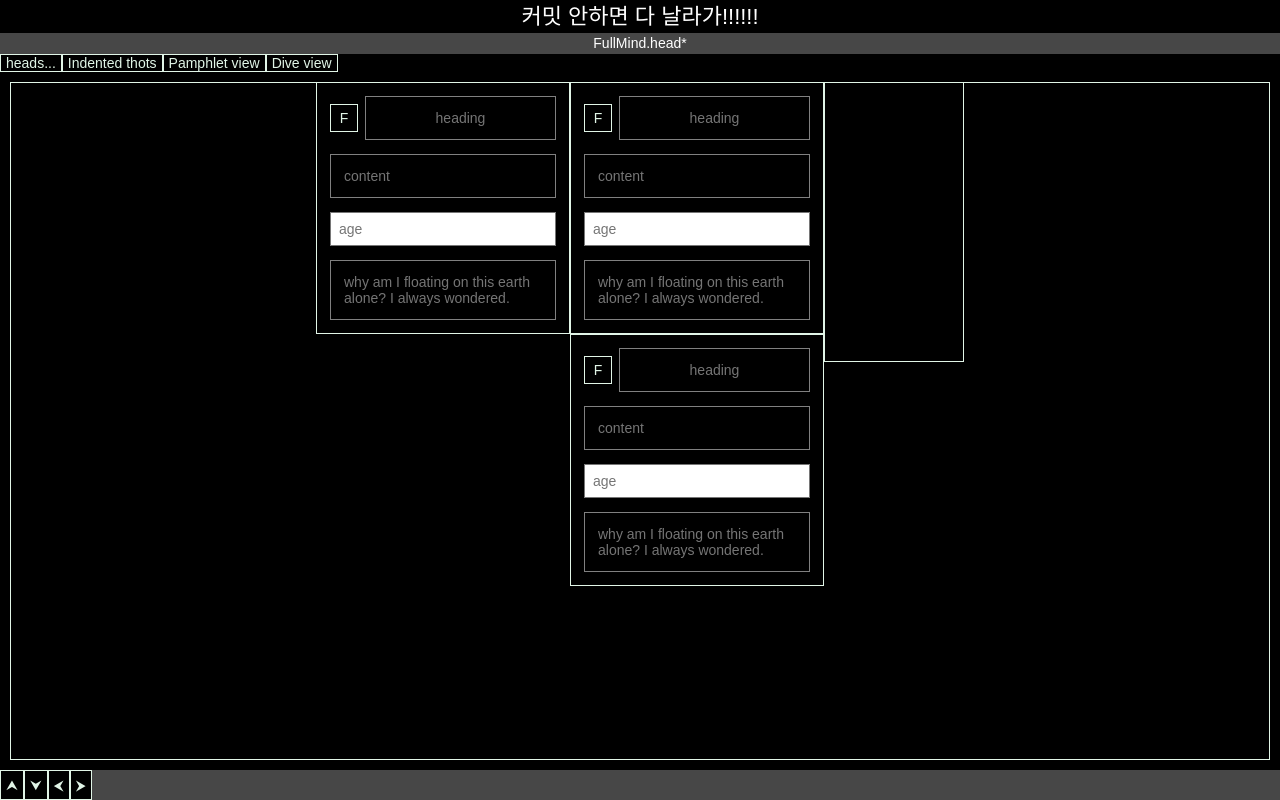
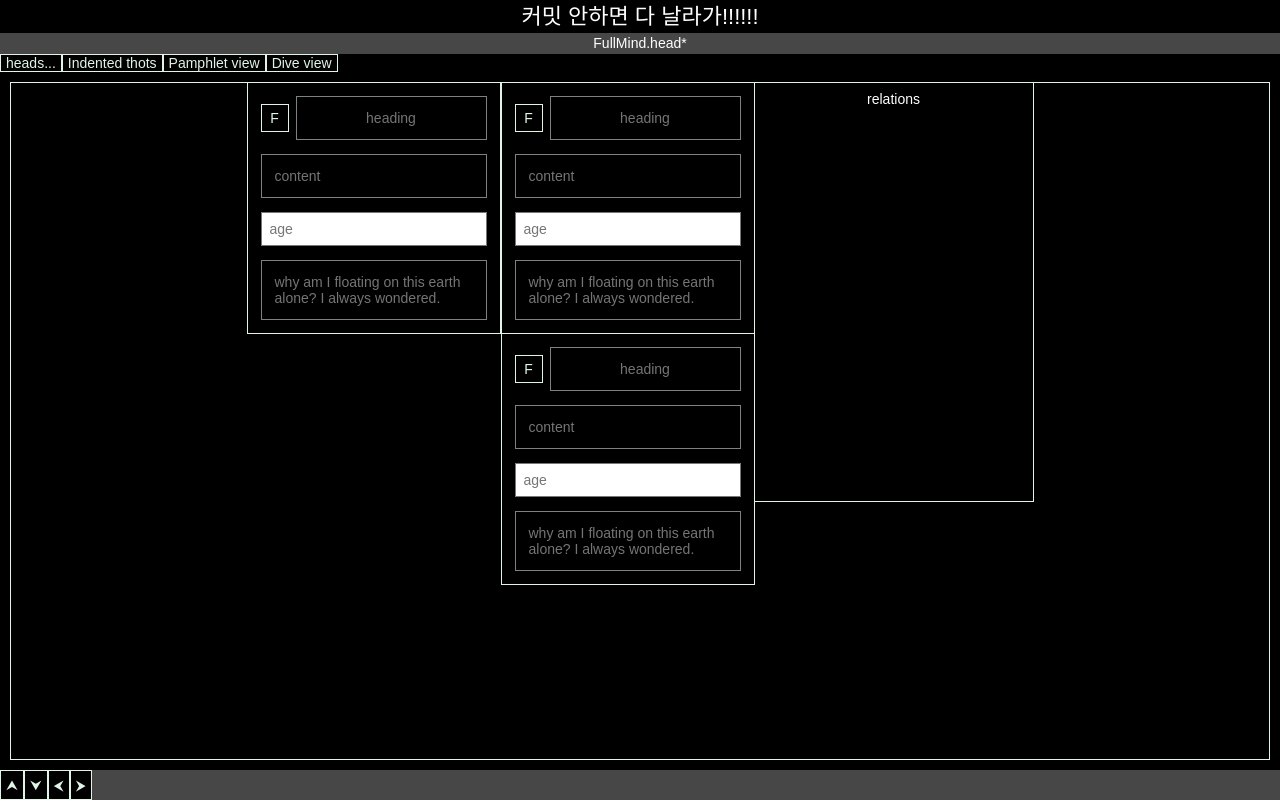
Before and after one commit to alanuv7v/FullMind-3, a Svelte app: page / in a window 1280 px wide. Built offline with nearby package versions, Linux system fonts and the light colour scheme; a web font is replaced by a local one.

Commit message:
focus node

```diff
--- a/src/views/NodeView/Node.svelte
+++ b/src/views/NodeView/Node.svelte
@@ -38,6 +38,9 @@
     main.style.minHeight = tile[1] + 'em'
   })
 
+  function onTextareaFocus() {
+
+  }
 
 
 </script>
@@ -52,18 +55,18 @@
     <div id='heading'>
       <button id="focus">F</button>
       <div class="entry">
-        <MultilineTextarea placeholder={p[0]} value={""} color="white" textAlign={p[1].textAlign}/>
+        <MultilineTextarea placeholder={p[0]} value={""} color="white" textAlign={p[1].textAlign} on:focus={onTextareaFocus}/>
       </div>
     </div>
     {:else}
       <div class="entry">
       {#if typeof p[1] != "object"}
-        <MultilineTextarea placeholder={p[0]} value={p[1]} color="white"/>
+        <MultilineTextarea placeholder={p[0]} value={p[1]} color="white" on:focus={onTextareaFocus}/>
       {:else}
         {#if p[1].type === "Int"}
           <input type="number" placeholder={p[0]} min="1" max="100">
           {:else}
-          <MultilineTextarea placeholder={p[0]} value={""} color="white" textAlign={p[1].textAlign}/>
+          <MultilineTextarea placeholder={p[0]} value={""} color="white" textAlign={p[1].textAlign} on:focus={onTextareaFocus}/>
         {/if}
       {/if}
       </div>
@@ -80,8 +83,7 @@
     padding: 1em;
     overflow: hidden;
     transition: width 0.5s ease, height 0.5s ease;
-  }
-  main {
+    margin-bottom: -1px
   }
   .entry {
     //border: 1px solid gray
--- a/src/views/NodeView/NodeCoulmn.svelte
+++ b/src/views/NodeView/NodeCoulmn.svelte
@@ -8,3 +8,9 @@
    <Node {thot}/>
   {/each}
 </main>
+
+<style>
+  main {
+    margin-right: -1px
+  }
+</style>
--- a/src/views/NodeView/RelationColumn.svelte
+++ b/src/views/NodeView/RelationColumn.svelte
@@ -4,6 +4,7 @@
 </script>
 
 <main class="border">
+  <div>relations</div>
   {#each relations as relation}
     {relation}
   {/each}
@@ -11,7 +12,10 @@
 
 <style>
   main {
-    width: 10em;
-    height: 20em;
+    width: 20em;
+    height: 30em;
+  }
+  main > *:first-child {
+    margin-top: 0.5em
   }
 </style>
```
